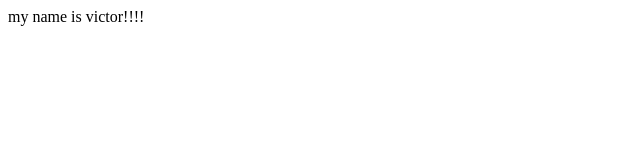
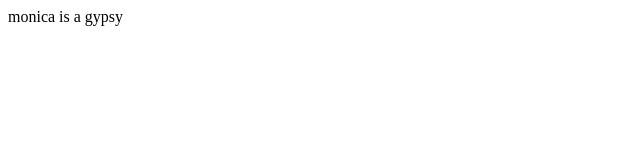
Before and after one commit to Victor-Pavic/First-github-project, a plain HTML site: page index.html in a window 1280 px wide. Shown: the full height of the page, 0-640 px from the left. Drawn offline with Linux system fonts and the light colour scheme.

Commit message:
name changhe

```diff
--- a/index.html
+++ b/index.html
@@ -7,6 +7,6 @@
     <title>Document</title>
 </head>
 <body>
-    my name is victor!!!!
+    monica is a gypsy
 </body>
 </html>
```
